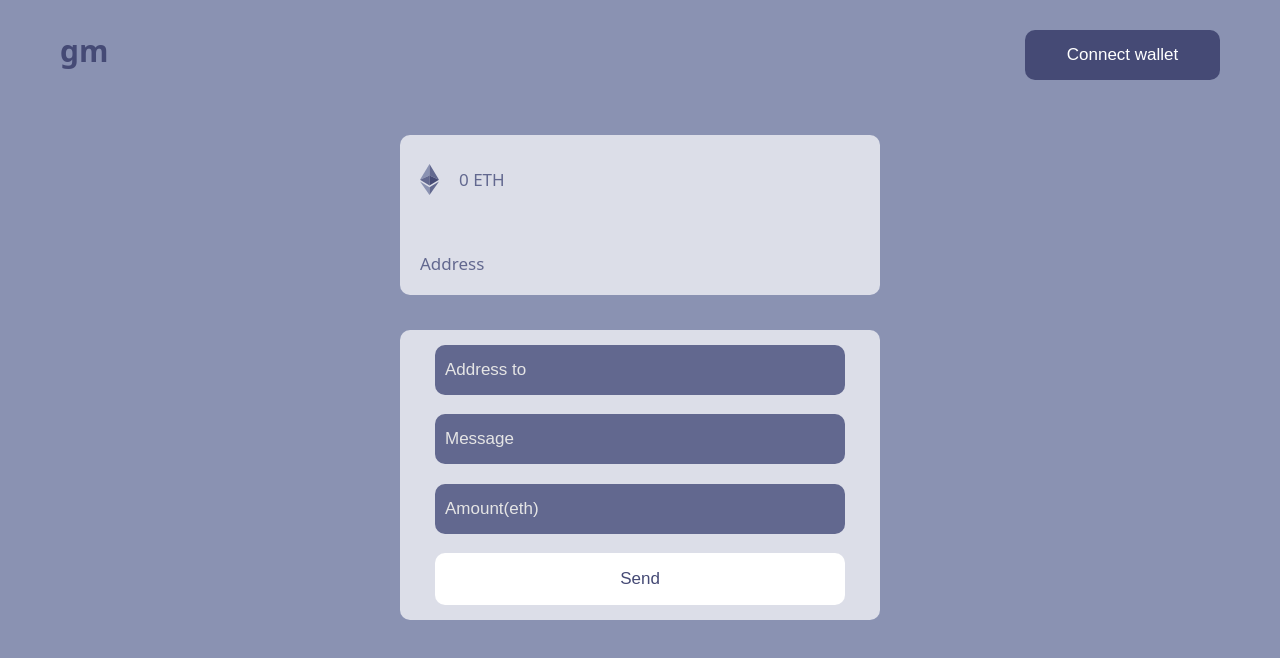
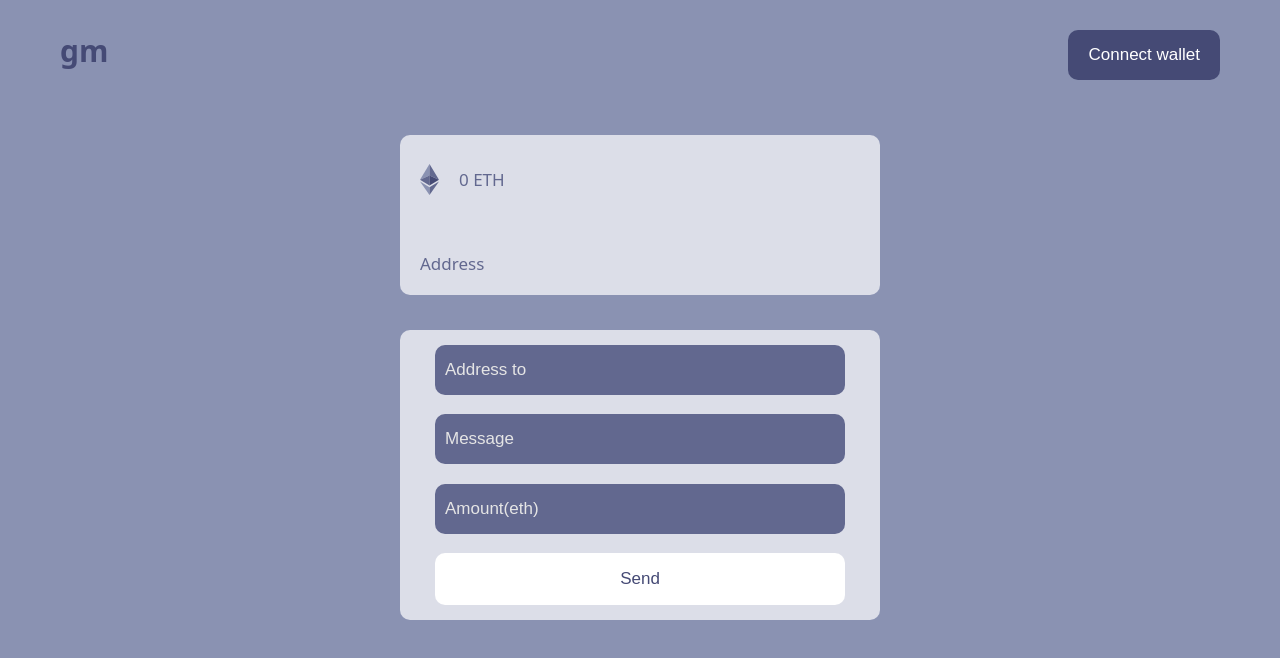
Before and after one commit to Michelpinto/gm-dapp, a Next.js app: page / in a window 1280 px wide. Shown: the top 658 px of the page. Built offline with nearby package versions, Linux system fonts and the light colour scheme.

Commit message:
button styling changes

```diff
--- a/pages/index.js
+++ b/pages/index.js
@@ -9,6 +9,7 @@ import { ethers } from "ethers";
 
 export default function Home() {
     const [connected, setConnected] = useState(false);
+    const [userAcc, setUserAcc] = useState();
     const [balanceAcc, setBalanceAcc] = useState(0);
     const [showAddress, setShowAddress] = useState("Address");
 
@@ -35,8 +36,17 @@ export default function Home() {
     }
 
     async function connectWallet() {
-        await window.ethereum.request({ method: "eth_requestAccounts" });
+        const accounts = await window.ethereum.request({
+            method: "eth_requestAccounts",
+        });
+
+        if (accounts.length !== 0) {
+            const account = accounts[0];
+            setUserAcc(account);
+        }
+
         console.log("connected");
+
         setConnected(true);
         getBalance();
     }
@@ -53,7 +63,11 @@ export default function Home() {
                     <link rel="icon" href="/favicon.ico" />
                 </Head>
 
-                <Nav connected={connected} connectWallet={connectWallet} />
+                <Nav
+                    connected={connected}
+                    userAcc={userAcc}
+                    connectWallet={connectWallet}
+                />
                 <Card
                     showAddress={showAddress}
                     connectWallet={connectWallet}
--- a/src/components/nav/Nav.jsx
+++ b/src/components/nav/Nav.jsx
@@ -2,12 +2,17 @@ import React from "react";
 import { useState } from "react";
 import { Div } from "./styles";
 
-const Nav = ({ connectWallet, connected }) => {
+const Nav = ({ connectWallet, connected, userAcc }) => {
     return (
         <Div>
             <h1>gm</h1>
             <button onClick={connectWallet}>
-                {connected ? "Connected" : "Connect wallet"}
+                {connected === true && userAcc.length > 0
+                    ? "Connected: " +
+                      String(userAcc).substring(0, 6) +
+                      "..." +
+                      String(userAcc).substring(38)
+                    : "Connect wallet"}
             </button>
         </Div>
     );
--- a/src/components/nav/styles.js
+++ b/src/components/nav/styles.js
@@ -10,7 +10,8 @@ export const Div = styled.div`
     }
 
     & button {
-        width: 19.5rem;
+        /* width: 19.5rem; */
+        padding: 0 2rem;
         height: 5rem;
         font-size: 1.7rem;
         border-radius: 1rem;
@@ -20,7 +21,7 @@ export const Div = styled.div`
         cursor: pointer;
 
         @media screen and (max-width: 435px) {
-            width: 16.5rem;
+            padding: 0 1rem;
         }
     }
 `;
```
